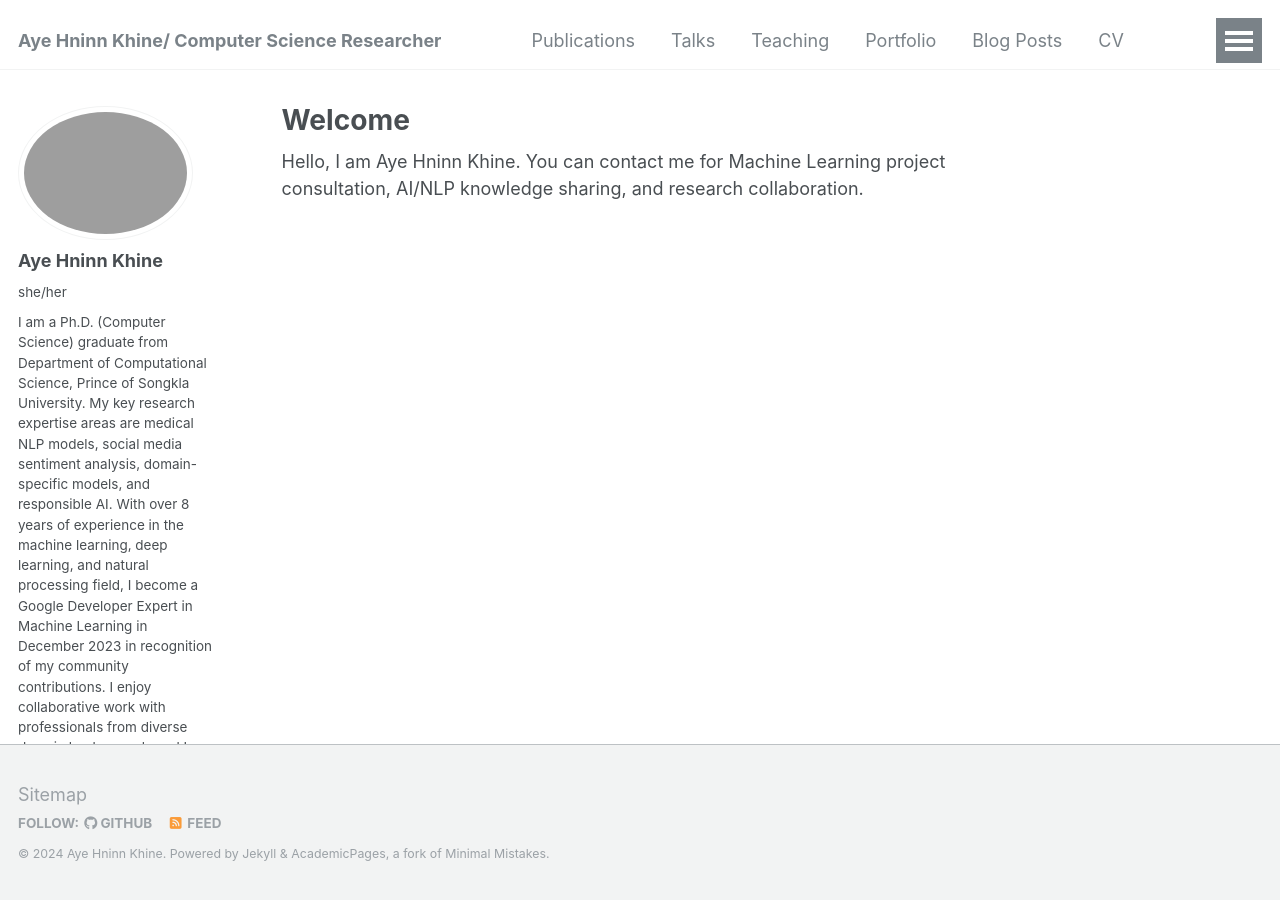
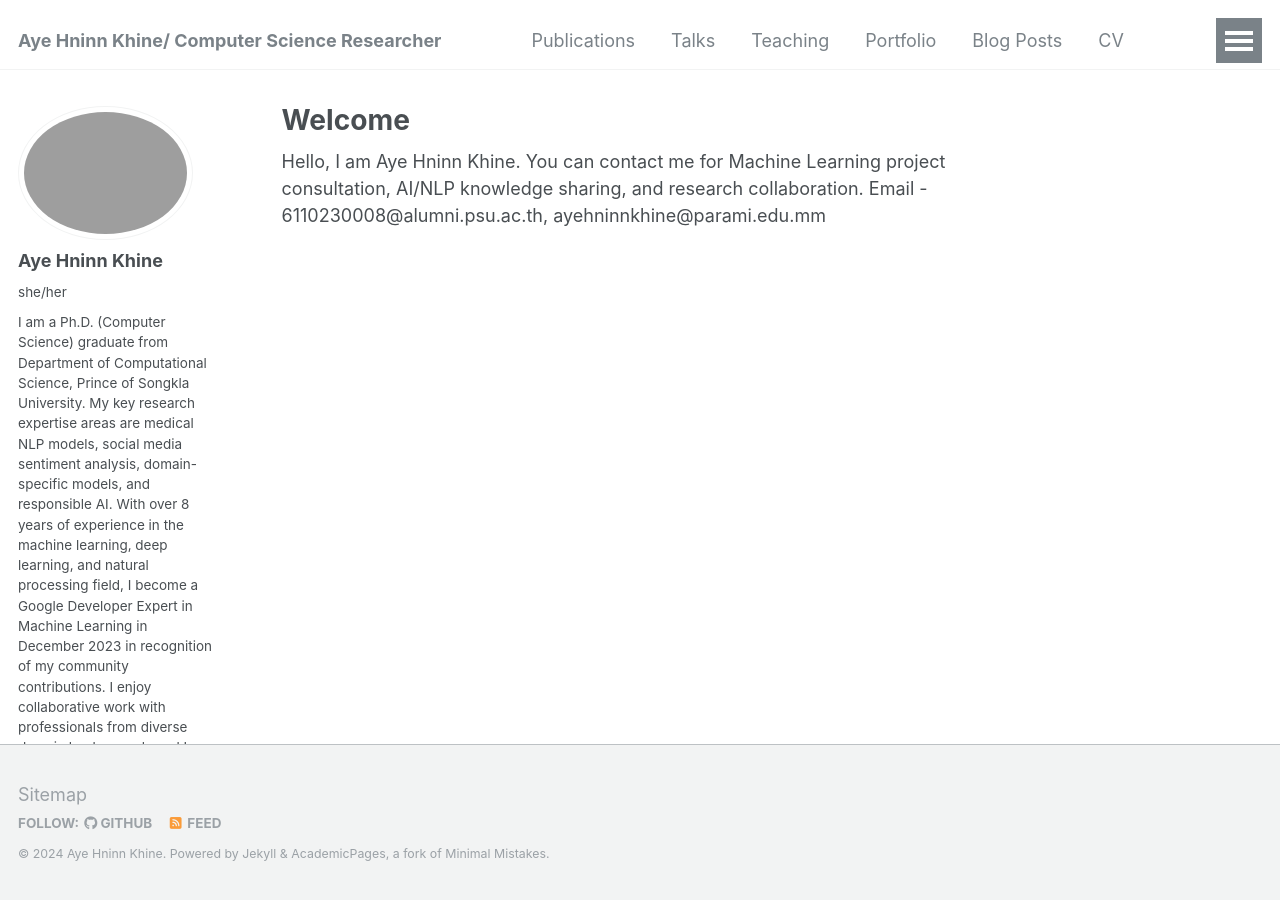
Before and after one commit to ayehninnkhine/ayehninnkhine.github.io, a Jekyll site: the page built from _pages/about.md, in a window 1280 px wide. Built offline with Jekyll 4.4.1, drawn with Linux system fonts in a browser that asks for light colours; some web fonts are replaced.

Commit message:
Update about.md

```diff
--- a/_pages/about.md
+++ b/_pages/about.md
@@ -8,3 +8,4 @@ redirect_from:
 ---
 
 Hello, I am Aye Hninn Khine. You can contact me for Machine Learning project consultation, AI/NLP knowledge sharing, and research collaboration.
+Email - 6110230008@alumni.psu.ac.th, ayehninnkhine@parami.edu.mm
```
